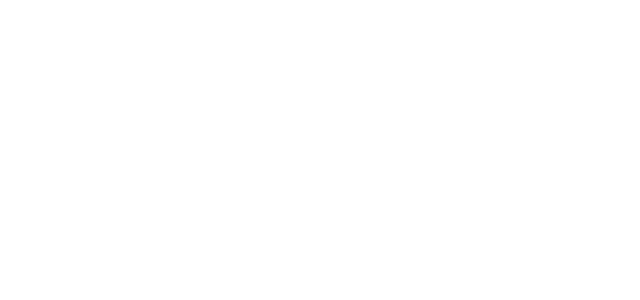
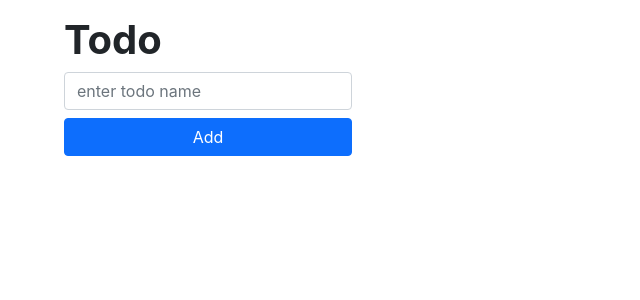
Before and after one commit to S-hub1996/todosimp, a React (Create React App) app in the folder my-app/: page / in a window 1280 px wide. Shown: the top 300 px of the page, without its empty margins (0-640 px from the left). Built offline with nearby package versions, Linux system fonts and the light colour scheme.

Commit message:
Todo App
Done

```diff
--- a/my-app/src/App.js
+++ b/my-app/src/App.js
@@ -1,10 +1,10 @@
 import logo from './logo.svg';
 import './App.css';
-
+import {Todo} from './Components/Todo'
 function App() {
   return (
 <>
-
+<Todo/>
 </>
   );
 }
--- /dev/null
+++ b/my-app/src/Components/Todo.jsx
@@ -0,0 +1,24 @@
+import React,{useState} from "react"
+
+export const Todo = () =>{
+    const [task,setTask] = useState("")
+    const [todo,setTodo] = useState([])
+    const handleChange = (e)=>{
+        setTask(e.target.value)
+    }
+    const handleClick = ()=>{
+        setTodo([...todo,task]);
+        setTask=("")
+    }
+    console.log(todo,"todo")
+    return (
+        <div className="mx-5 w-25 p-3">
+        <h1 className="fw-bold">Todo</h1>
+        <input className="form-control" type={"text"} value = {task} placeholder = "enter todo name" onChange={handleChange}/>
+        <button className="btn btn-primary w-100 my-2" onClick={()=> handleClick()}>Add</button>
+        {todo.map((item)=>{
+            return <h1 className="text-muted">{item}</h1>
+        })}
+        </div>
+    )
+}
```
